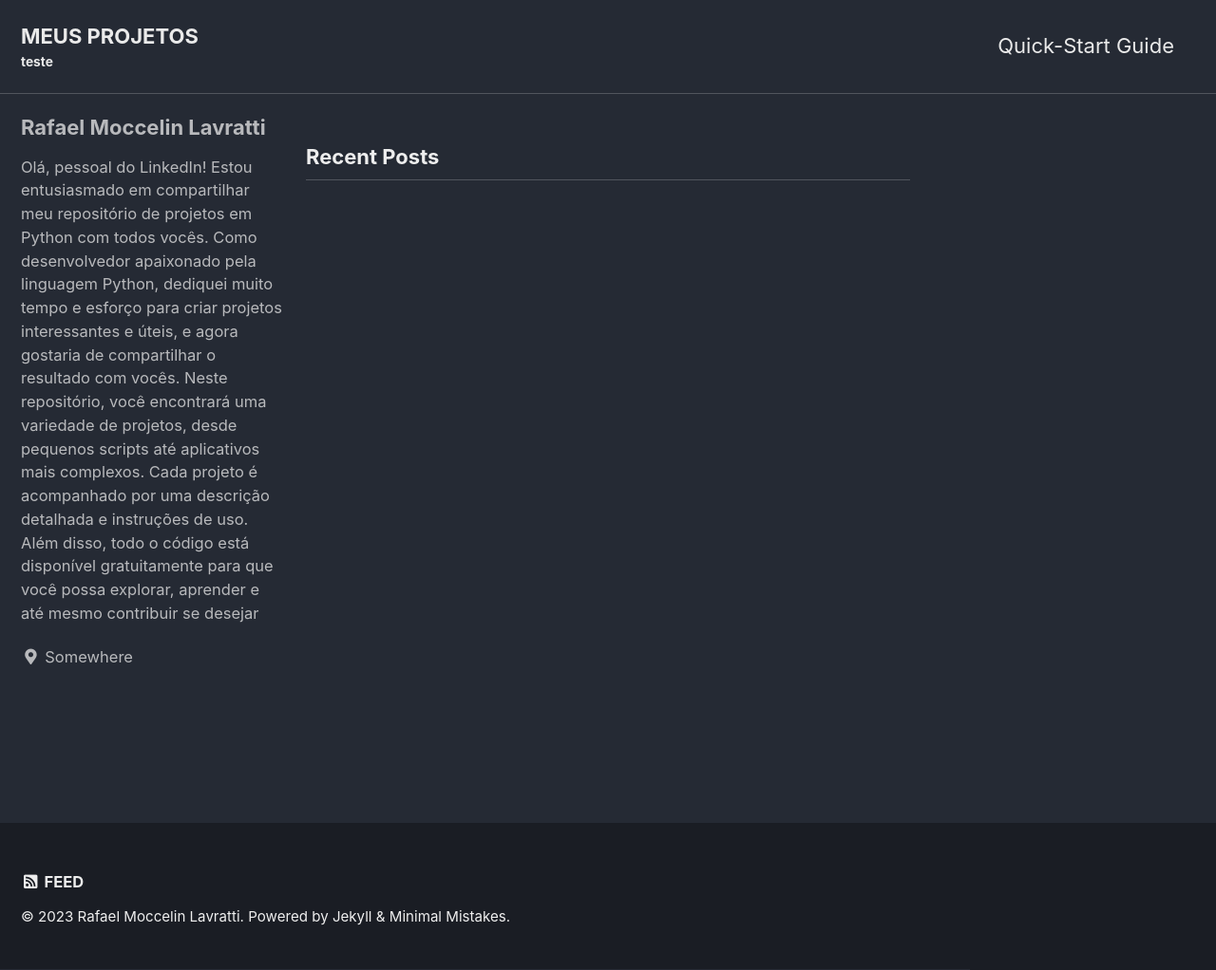
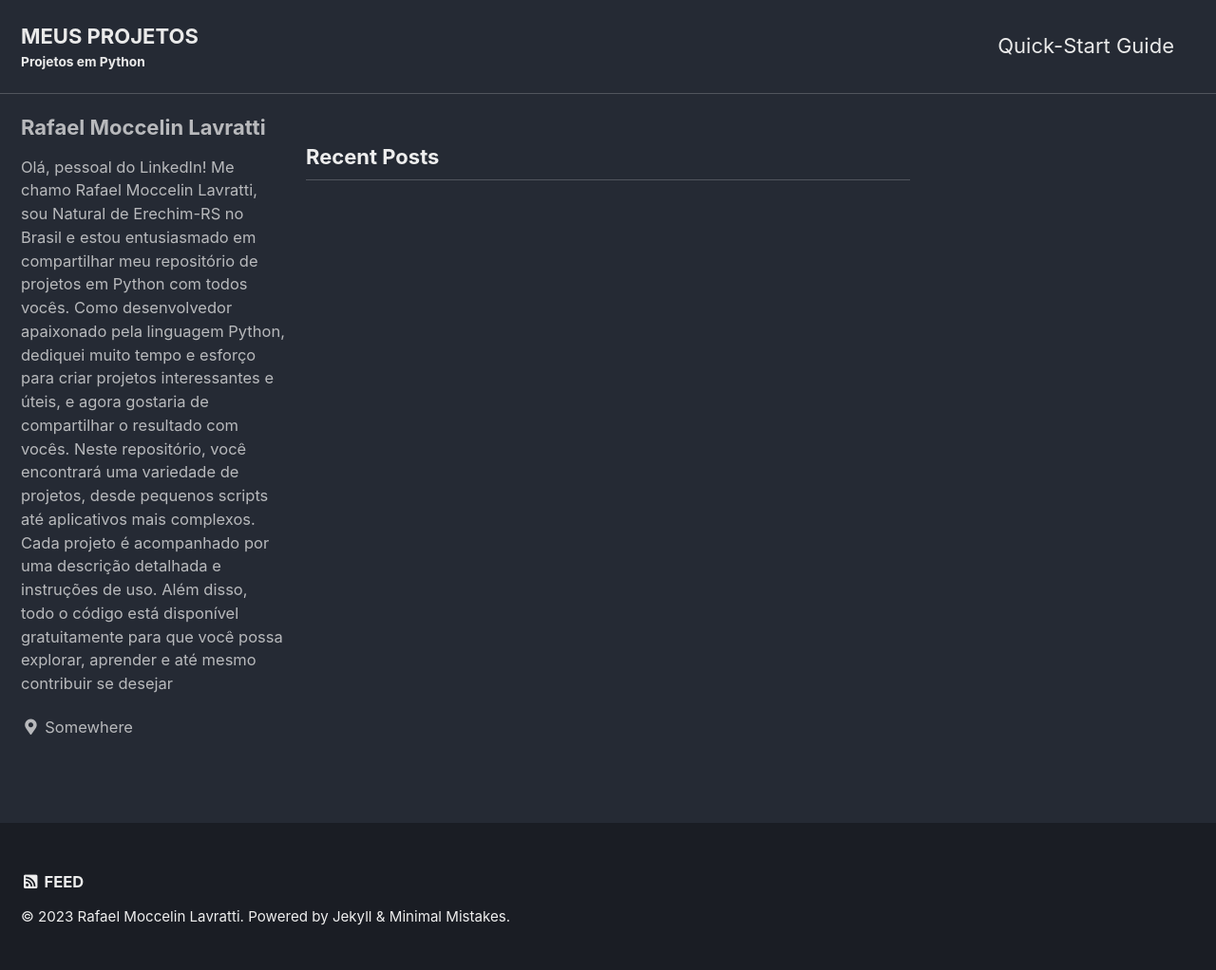
Before and after one commit to RafaelMoccelinLavratti/RafaelMoccelinLavratti.github.io, a Jekyll site: the page built from index.html, in a window 1280 px wide and 1022 px high. Shown: the whole window at 95% size. Built offline with Jekyll 4.4.1, drawn with Linux system fonts in a browser that asks for light colours; cached includes are drawn as plain includes; the list of posts is cut into pages by our own code.

Commit message:
Update _config.yml

```diff
--- a/_config.yml
+++ b/_config.yml
@@ -18,7 +18,7 @@ minimal_mistakes_skin: "dark" # "air", "aqua", "contrast", "dark", "dirt", "neon
 locale: "PT-BR"
 title: "MEUS PROJETOS"
 title_separator          : "-"
-subtitle: "teste"
+subtitle: "Projetos em Python"
 name: "Rafael Moccelin Lavratti"
 description:
 url                      : # the base hostname & protocol for your site e.g. "https://mmistakes.github.io"
@@ -107,7 +107,7 @@ author:
   name             : "Rafael Moccelin Lavratti"
   avatar           : # path of avatar image, e.g. "/assets/images/bio-photo.jpg"
   bio              : "Olá, pessoal do LinkedIn!
-Estou entusiasmado em compartilhar meu repositório de projetos em Python com todos vocês. Como desenvolvedor apaixonado pela linguagem Python, dediquei muito tempo e esforço para criar projetos interessantes e úteis, e agora gostaria de compartilhar o resultado com vocês.
+Me chamo Rafael Moccelin Lavratti, sou Natural de Erechim-RS no Brasil e estou entusiasmado em compartilhar meu repositório de projetos em Python com todos vocês. Como desenvolvedor apaixonado pela linguagem Python, dediquei muito tempo e esforço para criar projetos interessantes e úteis, e agora gostaria de compartilhar o resultado com vocês.
 Neste repositório, você encontrará uma variedade de projetos, desde pequenos scripts até aplicativos mais complexos. Cada projeto é acompanhado por uma descrição detalhada e instruções de uso. Além disso, todo o código está disponível gratuitamente para que você possa explorar, aprender e até mesmo contribuir se desejar"
   location         : "Somewhere"
   email            :
```
